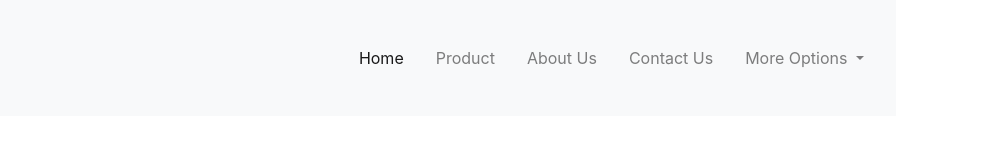
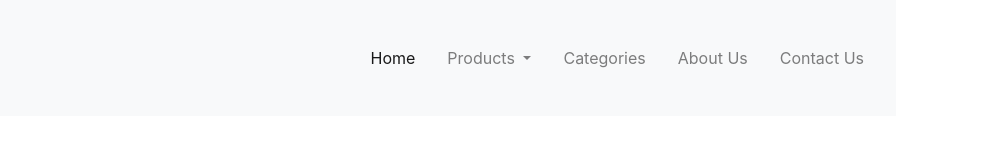
Before and after one commit to nazmulwanted/hot-gadgets-website, a plain HTML site: page index.html in a window 1280 px wide. Shown: the full height of the page, 299-1280 px from the left. Drawn offline with nearby package versions, Linux system fonts and the light colour scheme.

Commit message:
updated Navbar 2.0

```diff
--- a/index.html
+++ b/index.html
@@ -20,8 +20,17 @@
                     <li class="nav-item active px-2">
                         <a class="nav-link" href="#">Home <span class="sr-only">(current)</span></a>
                     </li>
-                    <li class="nav-item px-2">
-                        <a class="nav-link" href="#">Product</a>
+                    <li class="nav-item dropdown px-2">
+                        <a class="nav-link dropdown-toggle" href="#" id="navbarDropdownMenuLink" role="button" data-toggle="dropdown" aria-haspopup="true" aria-expanded="false">
+                                                                                                              Products
+                       </a>
+                       <div class="dropdown-menu" aria-labelledby="navbarDropdownMenuLink">
+                            <a class="dropdown-item" href="#">Smartphones</a>
+                            <a class="dropdown-item" href="#">Laptops</a>
+                       </div>
+                     </li>
+                     <li class="nav-item px-2">
+                        <a class="nav-link" href="#">Categories</a>
                     </li>
                     <li class="nav-item px-2">
                         <a class="nav-link" href="#">About Us</a>
@@ -29,16 +38,6 @@
                     <li class="nav-item px-2">
                         <a class="nav-link" href="#">Contact Us</a>
                     </li>
-                    <li class="nav-item dropdown px-2">
-                        <a class="nav-link dropdown-toggle" href="#" id="navbarDropdownMenuLink" role="button" data-toggle="dropdown" aria-haspopup="true" aria-expanded="false">
-                                                                                                               More Options
-                       </a>
-                       <div class="dropdown-menu" aria-labelledby="navbarDropdownMenuLink">
-                            <a class="dropdown-item" href="#">Smartphones</a>
-                            <a class="dropdown-item" href="#">Laptops</a>
-                            <a class="dropdown-item" href="#">Categories</a>
-                       </div>
-                     </li>
                  </ul>
             </div>
            </nav>
```
